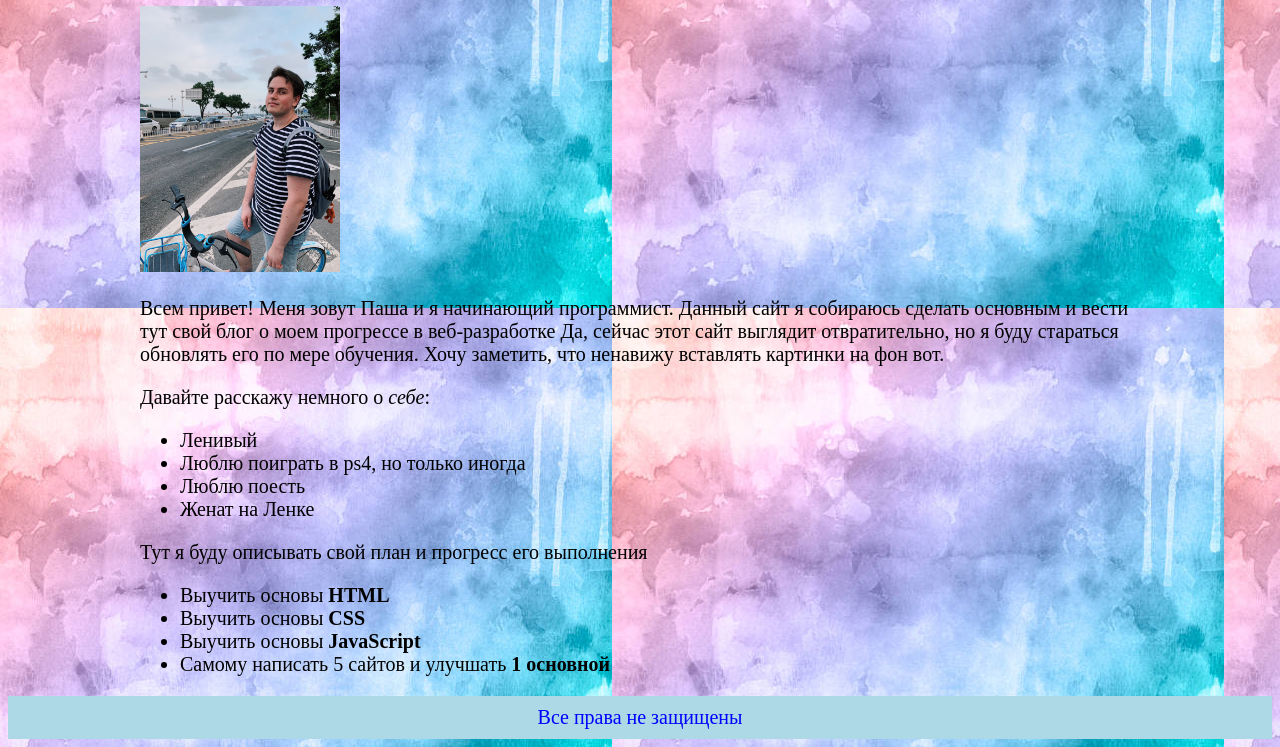
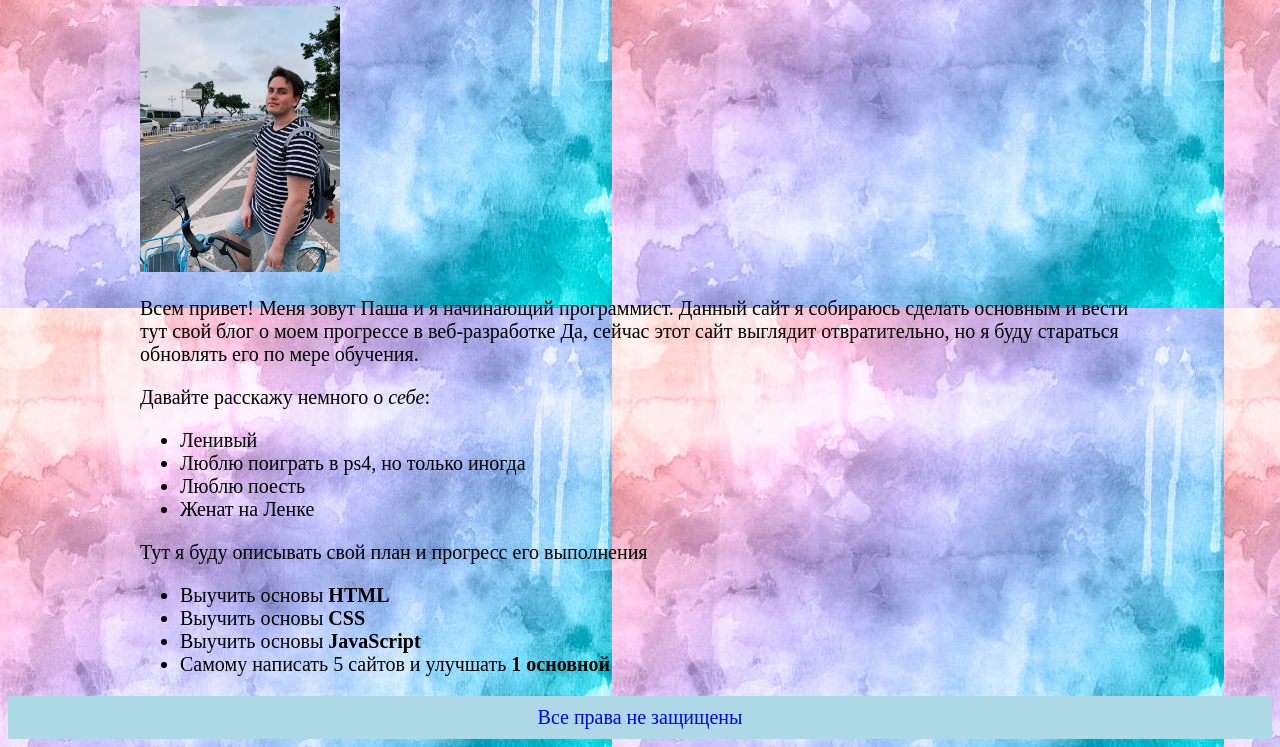
Before and after one commit to genamojet/blogg, a plain HTML site: page index.html in a window 1280 px wide. Shown: the part 182-929 px from the top of the page. Drawn offline with Linux system fonts and the light colour scheme.

Commit message:
Правит главную страницу

```diff
--- a/index.html
+++ b/index.html
@@ -20,7 +20,6 @@
         <p>Всем привет! Меня зовут Паша и я начинающий программист. Данный сайт я собираюсь сделать
             основным и вести тут свой блог о моем прогрессе в веб-разработке Да, сейчас этот
             сайт выглядит отвратительно, но я буду стараться обновлять его по мере обучения.
-            Хочу заметить, что ненавижу вставлять картинки на фон вот.
         </p>
         <p>
             Давайте расскажу немного о <em>себе</em>:
```
